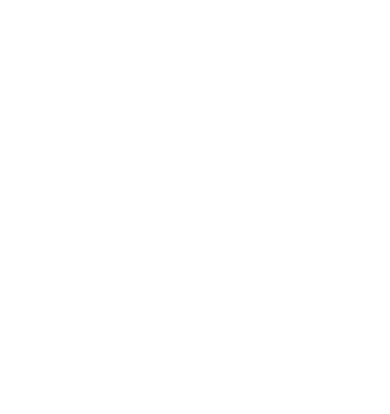
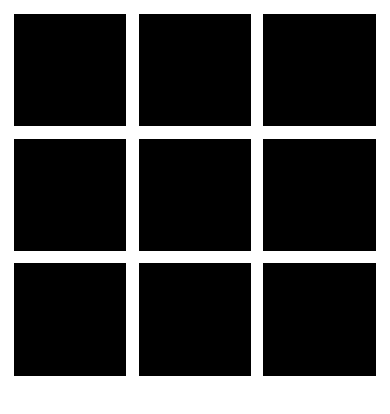
Before and after one commit to superp72/tictactoe, a plain HTML site: page index.html in a window 390 px wide. Drawn offline with Linux system fonts and the light colour scheme.

Commit message:
responsive grid done v1

```diff
--- a/index.css
+++ b/index.css
@@ -0,0 +1,22 @@
+.body{
+
+
+}
+.square{
+	float: left;
+	position: relative;
+	width: 30%;
+	padding-bottom: 30%;
+	margin: 1.66%;
+	overflow: hidden;
+	background-color: black;
+
+}
+.content{
+	position: absolute;
+	height: 80%;
+	width: 90%;
+	padding: 10% 5%;
+	background-color: black;
+
+}
--- a/index.html
+++ b/index.html
@@ -8,6 +8,44 @@
 
 <body>
 
+<!-- <div class="body">
+	<div class="game">
+		<div class="board"> -->
+			<div class="square">
+				<div class="content"></div>
+				</div>
+			<div class="square">
+				<div class="content"></div>
+				</div>
+			<div class="square">
+				<div class="content"></div>
+				</div>
+			<div class="square">
+				<div class="content"></div>
+				</div>
+			<div class="square">
+				<div class="content"></div>
+				</div>
+			<div class="square">
+				<div class="content"></div>
+				</div>
+			<div class="square">
+				<div class="content"></div>
+				</div>
+			<div class="square">
+				<div class="content"></div>
+				</div>
+			<div class="square">
+				<div class="content"></div>
+				</div>
+
+
+
+<!-- 		</div>
+	</div>
+</div>
+ -->
+
 
 <script type="text/javascript" src="index.js"></script>
 </body>
```
Also changed, not shown: 1 other file.
